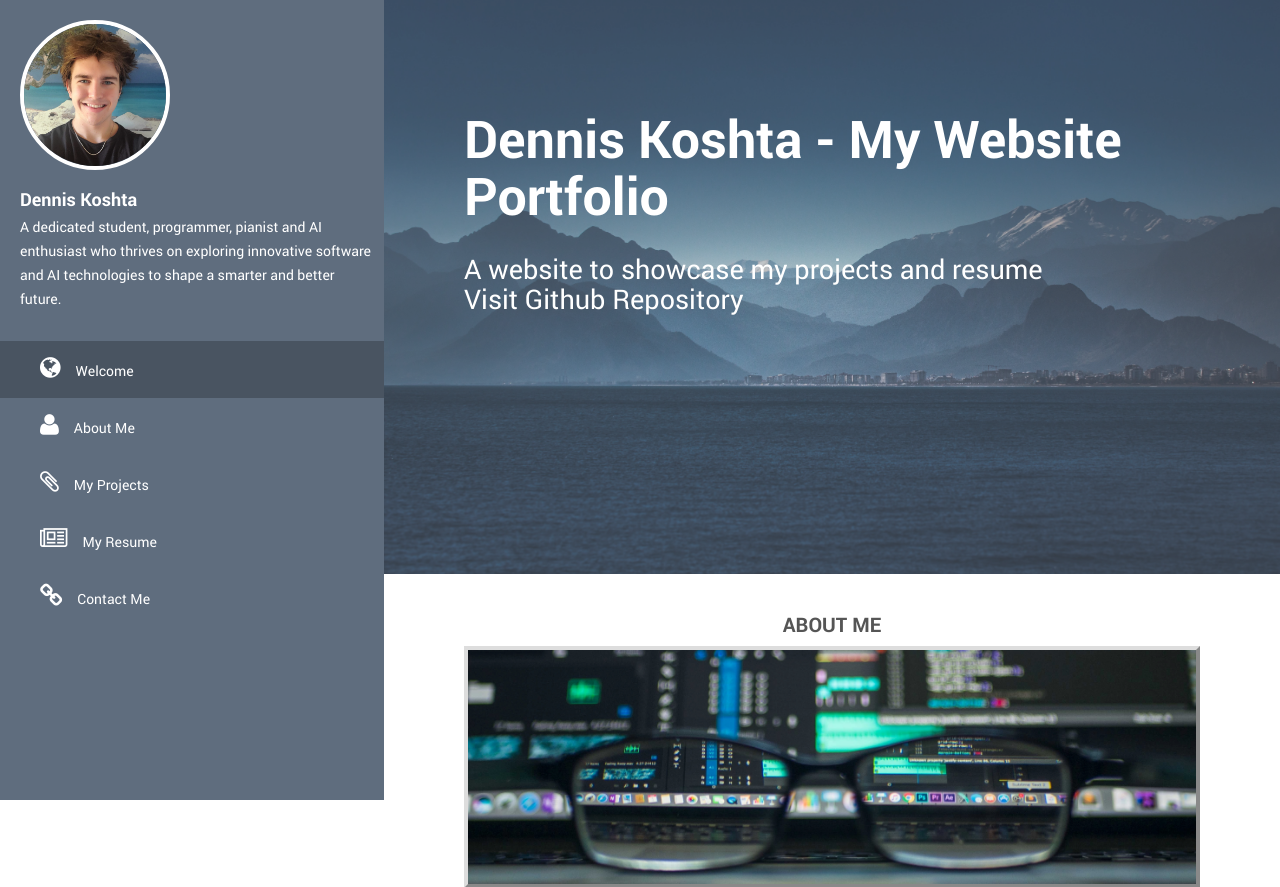
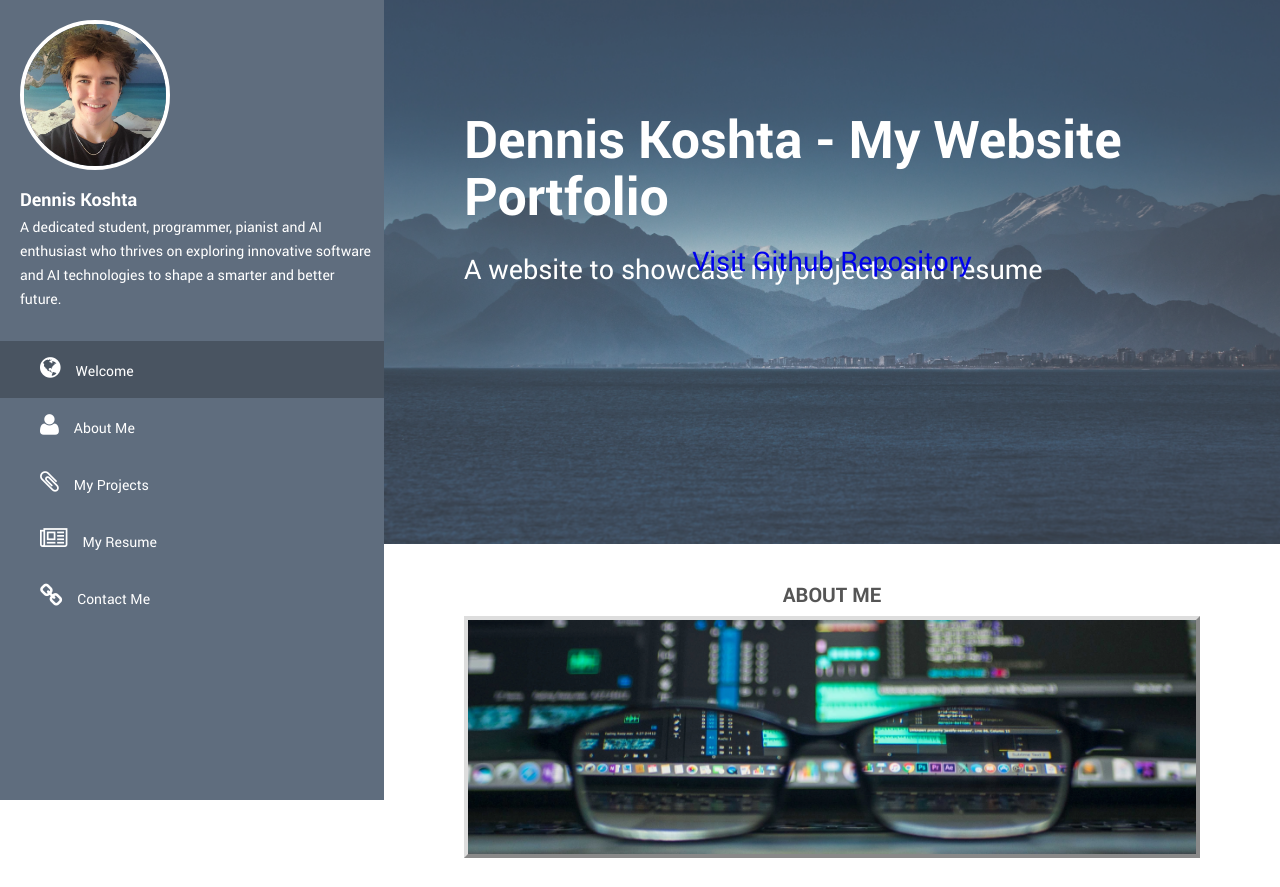
Before and after one commit to DennisKoshta/PortfolioWebsite, a Flask app: page / in a window 1280 px wide. Shown: the top 887 px of the page. Run offline with Flask 2, Linux system fonts and the light colour scheme; some libraries are stand-ins or nearby versions.

Commit message:
Made github repo lonk open in new tab

```diff
--- a/static/css/templatemo-style.css
+++ b/static/css/templatemo-style.css
@@ -454,6 +454,17 @@ h3.profile-title {
   font-size: 27px;
   color: white;
 }
+.h4-container {
+  position: absolute;
+  bottom: 8px; /* Adjust this value to change the distance from the bottom */
+  width: 100%;
+}
+.welcome-text h4 {
+  margin-top: 20px;
+  font-size: 27px;
+  color: rgb(0, 0, 238);
+  text-align: center;
+}
 
 /*------ about us ------ */
 .about-image {
--- a/templates/index.html
+++ b/templates/index.html
@@ -89,7 +89,11 @@
         <div class="welcome-text">
             <h2>Dennis Koshta - My Website Portfolio</h2>
             <h5>A website to showcase my projects and resume</h5>
-            <a href="https://github.com/DennisKoshta/PortfolioWebsite"><h5>Visit Github Repository</h5></a>
+            <div class="h4-container">
+                <a href="https://github.com/DennisKoshta/PortfolioWebsite" target="_blank">
+                    <h4>Visit Github Repository</h4>
+                </a>
+            </div>
         </div>
     </div>
 
```
